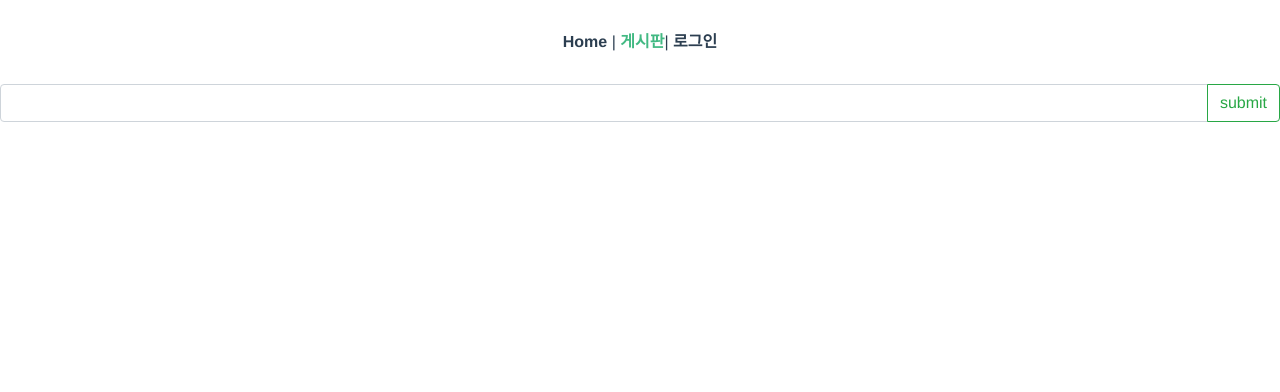
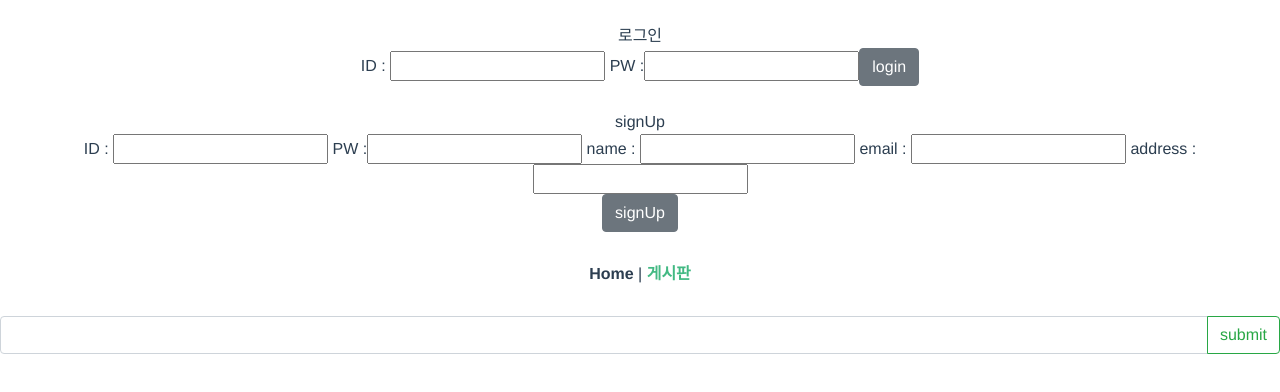
Before and after one commit to shining8543/SSAFY_final_pair, a Vue app: page /about in a window 1280 px wide. Shown: the top 392 px of the page. Built offline with nearby package versions, Linux system fonts and the light colour scheme.

Commit message:
userState

```diff
--- a/src/App.vue
+++ b/src/App.vue
@@ -1,15 +1,22 @@
 <template>
   <div id="app">
-    <router-view name="userState" />
+    <userState />
     <div id="nav">
       <router-link to="/board">Home</router-link> |
-      <router-link to="/about">게시판</router-link>|
-      <router-link to="/userState">로그인</router-link>
+      <router-link to="/about">게시판</router-link>
     </div>
     <router-view />
   </div>
 </template>
-
+<script>
+import userState from "@/components/userState.vue";
+export default {
+  name: "app",
+  components: {
+    userState,
+  },
+};
+</script>
 <style>
 #app {
   font-family: Avenir, Helvetica, Arial, sans-serif;
--- a/src/components/userState.vue
+++ b/src/components/userState.vue
@@ -18,6 +18,7 @@
     <input type="text" v-model="signUp.address" />
     <br />
     <b-button @click="postsignUp">signUp</b-button>
+    {{ userInfo }}
   </div>
 </template>
 
--- a/src/router/index.js
+++ b/src/router/index.js
@@ -7,6 +7,7 @@ import BoardModify from "../views/modify.vue";
 import Board from "../views/board.vue";
 //import AptInfo from "../views/AptInfo.vue";
 import About from "../views/About.vue";
+import userState from "@/components/userState.vue";
 
 Vue.use(VueRouter);
 
@@ -47,6 +48,11 @@ const routes = [
     component: About,
 
 
+  },
+  {
+    path:"/userState",
+    name:"userState",
+    component:userState,
   }
 ];
 
--- a/src/store/index.js
+++ b/src/store/index.js
@@ -216,6 +216,7 @@ export default new Vuex.Store({
     .post("/user/login", payload)
     .then(({data})=>{
       console.log("로그인 성공");
+      console.log({data});
       context.commit("userInfo",{data});
     })
   },
```
